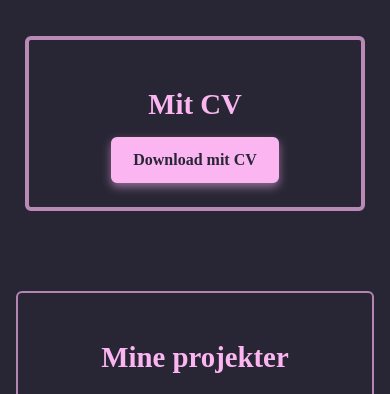
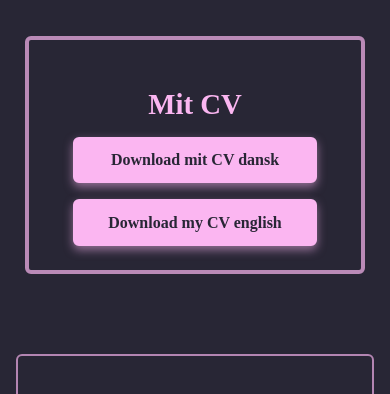
Before and after one commit to Tamaraujma/digital-ans-gning, a plain HTML site: page index.html in a window 390 px wide. Shown: the part 2620-3014 px from the top of the page. Drawn offline with Linux system fonts and the light colour scheme; a web font is replaced by a local one.

Commit message:
add cv engelsk

```diff
--- a/index.html
+++ b/index.html
@@ -68,7 +68,10 @@
 
       <div class="cv">
         <h2 data-translate="cv-title">Mit CV</h2>
-        <a href="./dokumenter/cv_tamara.pdf" download class="download-cv" data-translate="download-cv">Download mit CV</a>
+        <div class="cv-buttons">
+          <a href="./dokumenter/cv_tamara.pdf" download class="download-cv" data-translate="download-cv">Download mit CV dansk</a>
+          <a href="./dokumenter/tamara-cv-english.pdf" download class="download-cv" data-translate="downloade-cv">Download my CV english</a>
+        </div>
       </div>
 
       <div class="mine-projekter">
--- a/style.css
+++ b/style.css
@@ -318,12 +318,19 @@ h1 {
   margin-top: o;
 }
 
+.cv-buttons {
+  display: flex;
+  gap: 1.5rem;
+  justify-content: center;
+  flex-wrap: wrap;
+}
+
 .download-cv {
   display: inline-block;
   background-color: var(--text-color);
   color: var(--bg-color);
   font-family: "Inknut Antiqua", serif;
-  font-size: 1.2rem;
+  font-size: 1rem;
   font-weight: 600;
   text-decoration: none;
   padding: 1rem 2rem;
@@ -332,6 +339,7 @@ h1 {
   transition: all 0.3s ease;
   cursor: pointer;
   box-shadow: 0 4px 10px rgba(251, 182, 241, 0.514);
+  flex: 0 0 auto;
 }
 
 .download-cv:hover {
@@ -565,6 +573,16 @@ a:focus {
 }
 /* Mobil responsivitet */
 @media (max-width: 768px) {
+  .cv-buttons {
+    flex-direction: column;
+    align-items: center;
+    gap: 1rem;
+  }
+
+  .download-cv {
+    width: 100%;
+    max-width: 250px;
+  }
   main {
     padding: 1rem;
   }
@@ -583,7 +601,7 @@ a:focus {
 
   .header h3 {
     font-size: 1.2rem;
-    order: 3; /* Flytter Multimediedesign til næste linje */
+    order: 3;
     width: 100%;
     text-align: center;
     margin-top: 0.5rem;
@@ -764,7 +782,7 @@ a:focus {
 
   .text-container {
     padding: 0 1rem;
-    font-size: 1.1rem; /* Lidt mindre tekst på meget små skærme */
+    font-size: 1.1rem;
   }
 
   .img-container p {
@@ -781,9 +799,15 @@ a:focus {
     font-size: 1.8rem;
   }
 
+  .cv-buttons {
+    flex-direction: column;
+    align-items: center;
+    gap: 1rem;
+  }
   .download-cv {
     font-size: 1rem;
     padding: 0.7rem 1.2rem;
+    max-width: 200px;
   }
 
   .projekt-grid {
--- a/translations.js
+++ b/translations.js
@@ -7,8 +7,7 @@ const translations = {
     "skills-text": "Gennem min uddannelse har jeg opnået færdigheder i HTML, CSS og JavaScript, som giver mig mulighed for at omsætte kreative idéer til funktionelle og brugervenlige løsninger på nettet.",
     "teamwork-text": "Jeg trives i samarbejdsmiljøer, hvor jeg både kan bidrage med mine egne idéer og lære af andres erfaringer. Gennem god kommunikation og stærkt teamwork har jeg bidraget til projekter, hvor vi har skabt digitale løsninger med fokus på brugervenlighed og et visuelt udtryk.",
     "goals-text": "Jeg søger en praktikplads, hvor jeg kan udvikle min kompetencer yderligere og bidrage med min passion og nysgerrighed for kodning og digital design. Mit mål er at skabe digitale oplevelser, der kombinerer funktionalitet, æstetik og en stærk brugeroplevelse. Jeg ser meget frem til muligheden for at bidrage til jeres team og samtidig udvikle mig fagligt og personligt i et spændende praktikforløb.",
-    "cv-title": "Mit CV",
-    "download-cv": "Download mit CV",
+
     "projects-title": "Mine projekter",
     "qualifications-title": "Kvalifikationer og erfaring",
     "programs-title": "Programmer:",
@@ -23,8 +22,7 @@ const translations = {
     "skills-text": "Throughout my education, I have acquired skills in HTML, CSS, and JavaScript, which enable me to transform creative ideas into functional and user-friendly solutions on the web.",
     "teamwork-text": "I thrive in collaborative environments, where I can both contribute my own ideas and learn from the experiences of others. Through good communication and strong teamwork, I have contributed to projects where we created digital solutions with a focus on user-friendliness and visual design.",
     "goals-text": "I am seeking an internship where I can further develop my skills and contribute with my passion and curiosity for coding and digital design. My goal is to create digital experiences that combine functionality, aesthetics, and a strong user experience. I am very much looking forward to the opportunity to contribute to your team while also developing both professionally and personally in an exciting internship.",
-    "cv-title": "My CV",
-    "download-cv": "Download my CV",
+
     "projects-title": "My projects",
     "qualifications-title": "Qualifications and experience",
     "programs-title": "Programs:",
```
Also changed, not shown: 1 other file.
